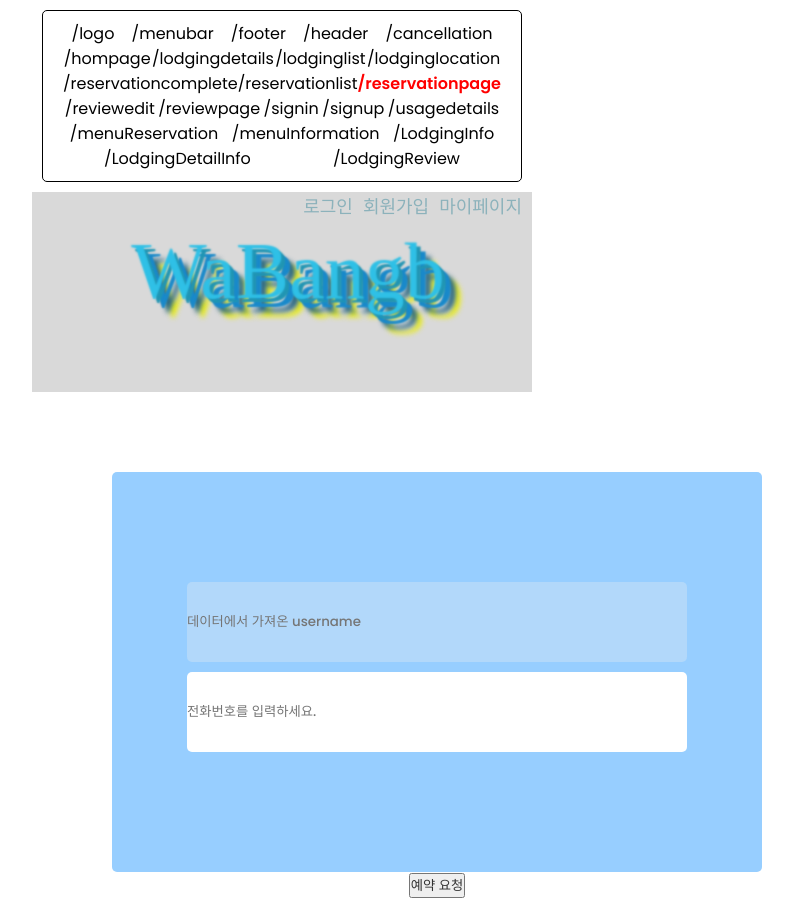
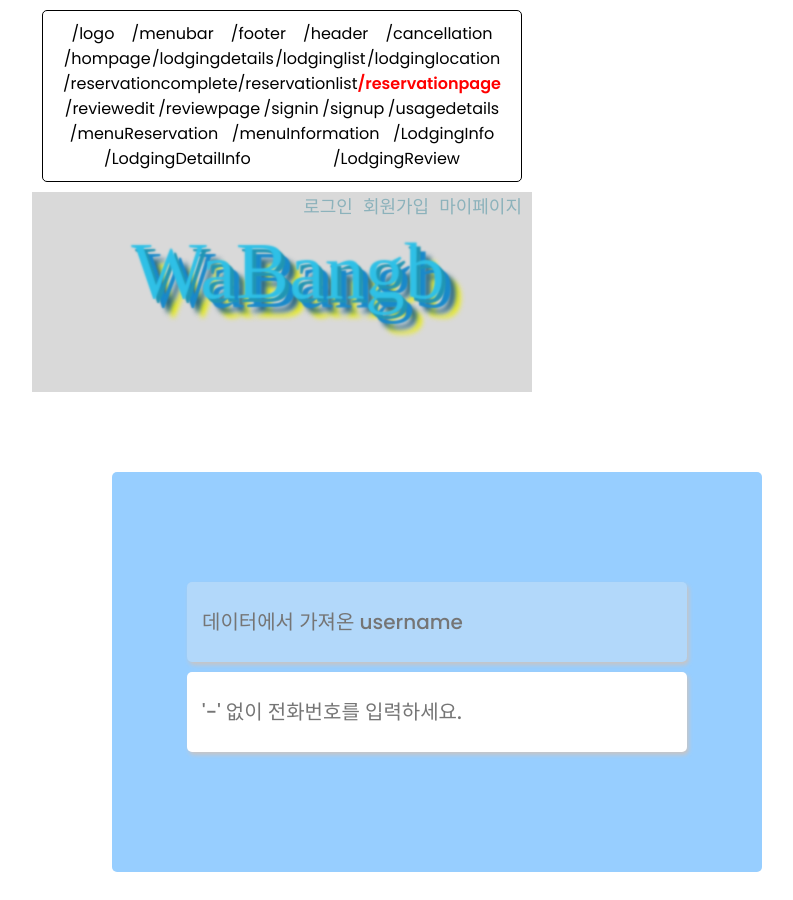
Before and after one commit to devgiants75/project-wabangb, a React (Create React App) app: page /reservationpage in a window 1280 px wide. Shown: the top 900 px of the page, without its empty margins (358-1151 px from the left). Built offline with nearby package versions, Linux system fonts and the light colour scheme; a web font is replaced by a local one.

Commit message:
2024.08.03. ReservatinoPage html, css, func acs

```diff
--- a/src/styles/reservationPage.css
+++ b/src/styles/reservationPage.css
@@ -38,8 +38,25 @@
     height: 80px;
     border: none;
     border-radius: 5px;
+    padding-left: 15px;
+    font-size: 20px;
+    box-shadow: 2px 3px 4px rgb(201, 197, 197);
 }
 
 .reser-input:first-child {
     margin-bottom: 10px;
 }
+
+.reser-button {
+    width: 650px;
+    height: 75px;
+    margin-top: 30px;
+    border: none;
+    background-color: rgb(254, 246, 138);
+    border-radius: 5px;
+    box-shadow: 3px 3px 4px rgb(219, 210, 92);
+    font-size: 20px;
+    color: rgb(103, 173, 201);
+    font-weight: 700;
+    cursor: pointer;
+}
--- a/src/views/ReservationPage.tsx
+++ b/src/views/ReservationPage.tsx
@@ -1,4 +1,4 @@
-import React from 'react'
+import React, { useState } from 'react'
 import Header from '../components/Header'
 import Footer from '../components/Footer'
 import '../styles/reset.css';
@@ -6,6 +6,14 @@
 //# 예약페이지
 
 export default function ReservationPage() {
+  // 전화 번호 상태 관리
+  const [telNumber, setTelNumber] = useState<String | null>(null);
+
+  // 전화번호가 입력된 경우 제출, 미입력 시 알림창 띄우고 input창 비우기
+  const handleTelNumber = (e: React.ChangeEvent<HTMLInputElement>) => {
+
+  }
+
   return (
     <>
       <Header />
@@ -25,7 +33,7 @@
                 <input
                   className='reser-input'
                   type="text"
-                  placeholder='전화번호를 입력하세요.'
+                  placeholder="'-' 없이 전화번호를 입력하세요."
                 />
               </div>
             </div>
```
